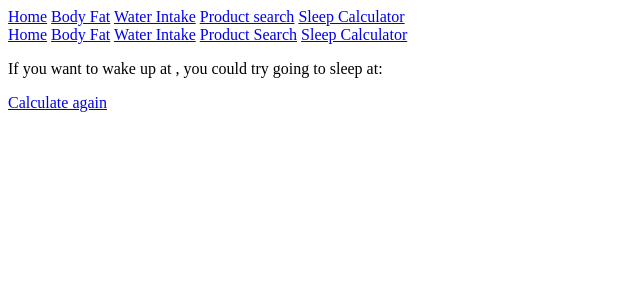
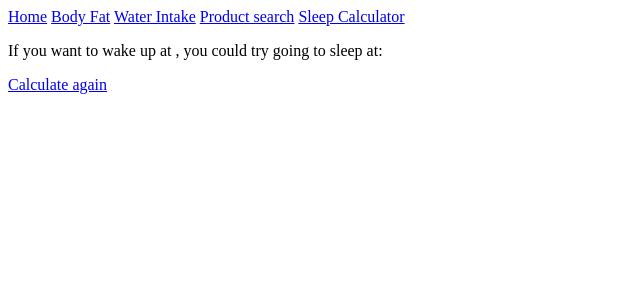
Before and after one commit to ganyashree28/Well_Tracker, a Django app: template calculator/templates/calculator/sleep_times.html in a window 1280 px wide. Shown: the top 300 px of the page, without its empty margins (0-640 px from the left). Run offline with Django 3.2, Linux system fonts and the light colour scheme; the template is opened without the code that fills it, so the values that code supplies are empty.

Commit message:
Update sleep_times.html

```diff
--- a/calculator/templates/calculator/sleep_times.html
+++ b/calculator/templates/calculator/sleep_times.html
@@ -3,13 +3,7 @@
 
 {% block content %}
 <!-- sleep_times.html -->
-<nav>
-    <a href="{% url 'home' %}">Home</a>
-    <a href="{% url 'page1' %}">Body Fat</a>
-    <a href="{% url 'water_intake' %}">Water Intake</a>
-    <a href="{% url 'product_search' %}">Product Search</a>
-    <a href="{% url 'sleep_calculator' %}">Sleep Calculator</a>
-</nav>
+
 <p>If you want to wake up at {{ desired_wakeup_time }}, you could try going to sleep at:</p>
 <ul>
     {% for time in sleep_times %}
```
